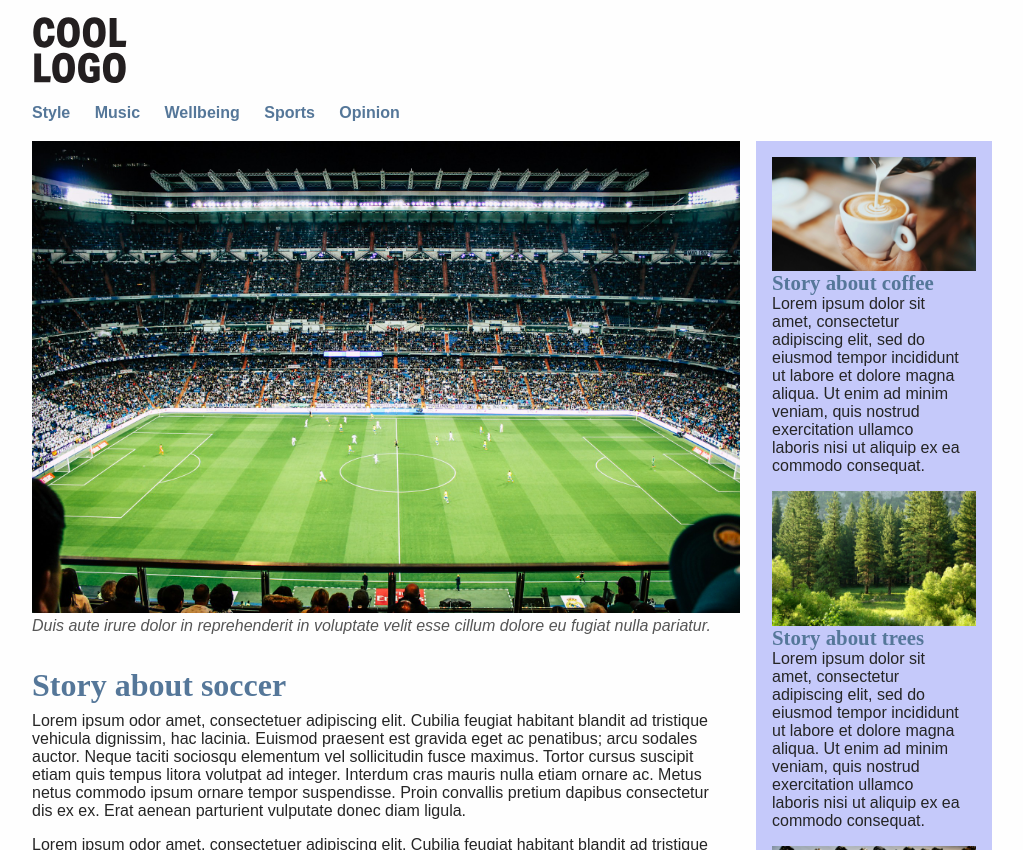
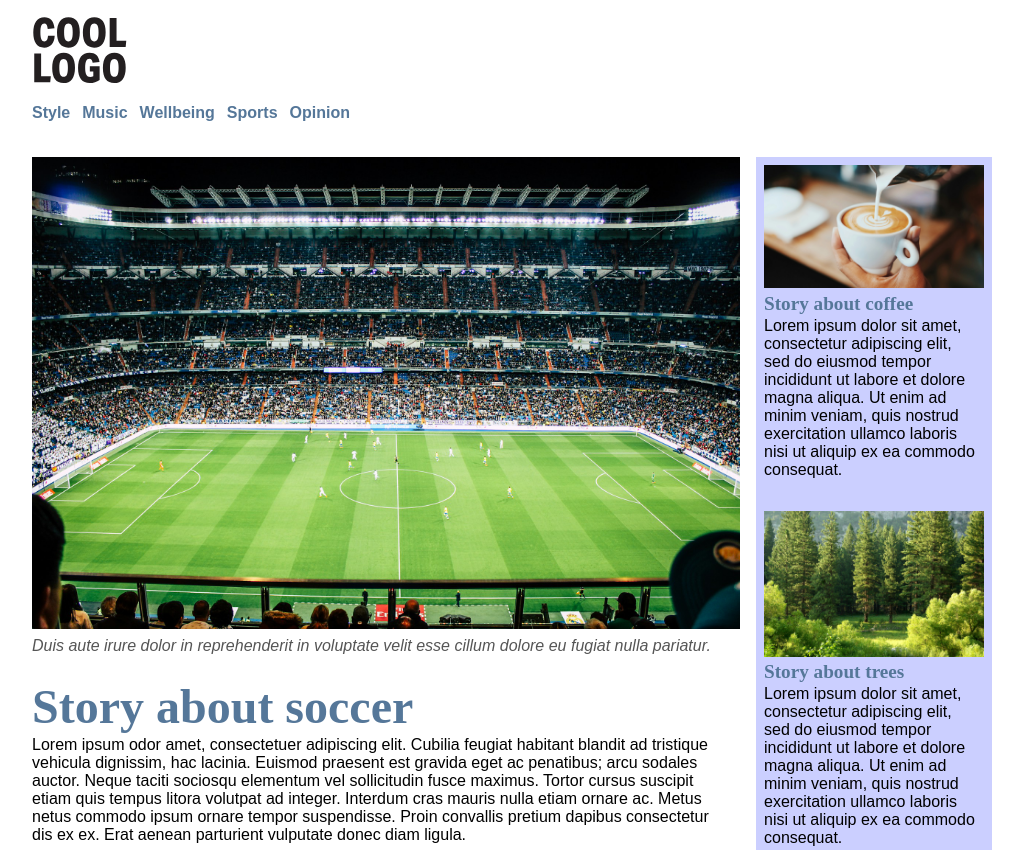
Before and after one commit to GRCISIS/GRCISIS.github.io, a plain HTML site: page grc339/digital-magazine/mainstory.html in a window 1280 px wide. Shown: the top 850 px of the page, without its empty margins (128-1151 px from the left). Drawn offline with Linux system fonts and the light colour scheme.

Commit message:
Update style.css

```diff
--- a/grc339/digital-magazine/style.css
+++ b/grc339/digital-magazine/style.css
@@ -2,120 +2,59 @@
 
 html, body, div, applet, object, iframe, h1, h2, h3, h4, h5, h6, p, blockquote, pre, a, abbr, acronym, address, big, cite, code, del, dfn, em, img, ins, kbd, q, s, samp, small, strike, strong, sub, sup, tt, var, b, u, i, center, dl, dt, dd, ol, ul, li, fieldset, form, label, legend, table, caption, tbody, tfoot, thead, tr, th, td, article, aside, canvas, details, embed, figure, figcaption, footer, header, hgroup, menu, nav, output, ruby, section, summary, time, mark, audio, video {margin: 0; padding: 0; border: 0; font-size: 100%; font: inherit;}
 
-img {
-	width: 100%;
-	display: block;
+div.container, div.home-container {
+    max-width:40em;
+    margin: auto;
 }
 
-body {
-	font-family: sans-serif;
-	background-color: #fefefe;
-	color: #252525;
+h1{
+    width: 6em;
+    margin: 1em 0.5em;
 }
 
-h1 {
-	width: 6em;
-	padding-bottom: 1rem;
-    padding-top: 1rem;
-	padding-left: 1em;
+h2{
+    color: #557799;
+    font-weight: bold;
+    margin-top: 0.25em;
 }
 
 a {
-	color: #252525;
-	text-decoration: none;
+    color: #000000;
+    text-decoration: none;
 }
 
-div.container {
-	margin: auto;
-	max-width: 40em;
+nav ul{
+    margin: 0 0 1em 0.5em;
 }
 
-ul {
-	list-style-type: none;
-	font-weight: bold;
-	margin: auto;
-	padding-left: 1em;
-	line-height: 1.5em;
+nav ul li{
+    list-style-type: none;
+    font-family: sans-serif;
+    font-weight: bold;
+    margin: 0.2em 0.5em 0.2em 0;
 }
 
-nav ul {
-	text-align: left;
+nav ul li a{
+    color: #557799;
 }
 
-nav li {
-	margin-right: 1.25em;
+section {
+    padding-bottom: 1em;
 }
 
-nav a {
-	color: #557799;
-	text-decoration: none;
-	font-family: sans-serif;
-}
-
-h2 {
-	padding-left: 0.5em;
-	font-size: 2em;
-	font-weight: bold;
-	font-family: serif;
-	color: #557799;
-}
-
-section.secondary-story h2 {
-	padding-left: 0.5em;
-	font-size: 2em;
-}
-
-section.tertiary-story h2 {
-	padding-left: 1em;
-	font-size: 1em;
-	margin-top: 1em;
-	border-top: 1px solid #557799;
-}
-
-figcaption {
-	padding-top: 0.25em;
-	padding-left: 1em;
-	padding-bottom: 1em;
-	font-style: italic;
-	color: #555555;
-}
-
-article h2 {
-	padding-top: 0.5em;
-	padding-bottom: 0.25em;
-	font-size: 2em;
-	font-weight: bold;
-	font-family: serif;
-	color: #557799;
-}
-
-aside h2 {
-	padding: 0;
-	font-size: 1.3em;
-}
-
-aside {
-	background-color: #c5c9fa;
-	padding: 1em;
+img {
+    width: 100%;
+    display: block;
 }
 
 p {
-	text-decoration: none;
-	padding: 0 1em 1em;
+    font-family: sans-serif;
+    margin: 0.1em 0.5em 1em;
 }
-
-aside p {
-	padding-left: 0;
-}
-
-figure {
-	padding-top: 1em;
-}
-
 
 footer{
     background-color: #557799;
-    color: #ffffff;
+    color: white;
     height: 2rem;
     padding: 1em 0 0 0.5em;
 }
@@ -124,15 +63,55 @@ footer p{
     margin: 0;
 }
 
+section.mainstory h2, article h2 {
+    margin-left: 0.15em;
+    font-size: 3em;
+}
+
+section.secondarystory h2 {
+    font-size: 1.7em;
+    margin-left: 0.25em;
+}
+
+section.tertiarystory{
+    margin: 0 0.5em;
+    border-top: 2px #557799 solid;
+}
+
+section.tertiarystory h2, aside h2{
+    font-size: 1.2em;
+}
+
+section.tertiarystory p, aside p{
+    margin-left: 0;
+}
+
+figcaption {
+    font-family: sans-serif;
+    font-style: italic;
+    color: #555555;
+    margin: 0.5em 0.5em 1.5em;
+}
+
+aside{
+    background-color: #cbcfff;
+    padding: 0.5em;
+}
+
 @media screen and (min-width: 35em) {
-	nav ul li {
-		display: inline-block;
-	}
+    nav ul li {
+        display: inline-block;
+    }
 
-	h1, h2, section.secondary-story h2,section.tertiary-story h2, article h2, p, ul, figcaption {
-		padding-left: 0em;
-	}
+    h1, nav ul, p, section.mainstory h2, article h2, section.secondarystory h2, figcaption{
+        margin-left: 0;
+    }
+
+    section.tertiarystory{
+        margin: 0;
+    }
 }
+
 @media only screen and (min-width: 60em){
     div.home-container{
         max-width: 80em;
```
